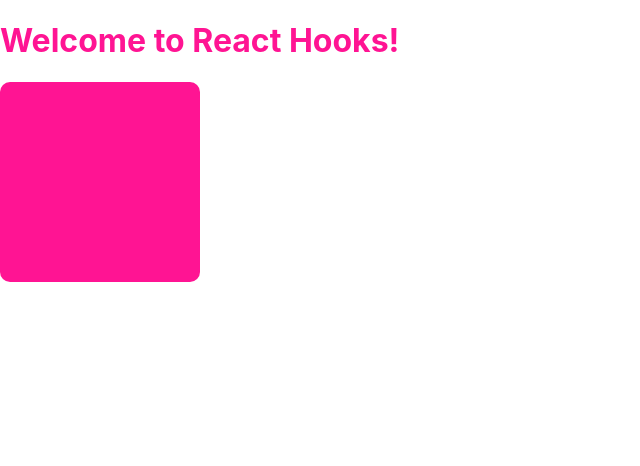
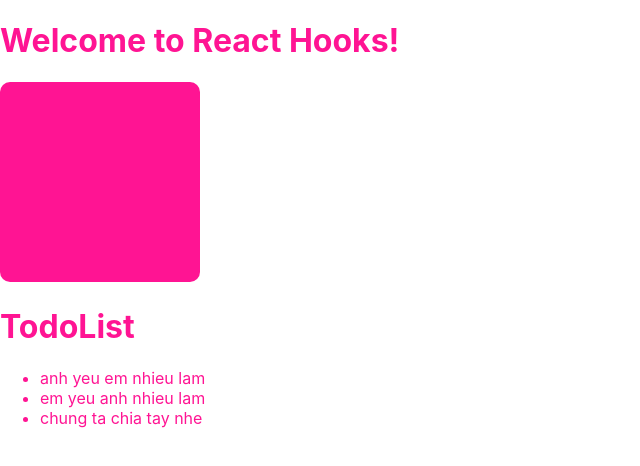
Before and after one commit to thuccv98/react-hooks-basic, a React (Create React App) app: page / in a window 1280 px wide. Shown: the top 466 px of the page, without its empty margins (0-640 px from the left). Built offline with nearby package versions, Linux system fonts and the light colour scheme.

Commit message:
practice todo-list with hooks

```diff
--- a/package.json
+++ b/package.json
@@ -7,6 +7,7 @@
     "@testing-library/react": "^11.1.0",
     "@testing-library/user-event": "^12.1.10",
     "node-sass": "4.14.1",
+    "prop-types": "^15.7.2",
     "react": "^17.0.2",
     "react-dom": "^17.0.2",
     "react-scripts": "4.0.3",
--- a/src/App.js
+++ b/src/App.js
@@ -1,12 +1,33 @@
 import './App.scss';
 import ColorBox from './components/ColorBox';
+import TodoList from './components/TodoList';
+import { useState } from 'react';
 
 function App() {
+  const [todoList, setTodoList] = useState([
+    { id: 1, title: 'anh yeu em nhieu lam'},
+    { id: 2, title: 'em yeu anh nhieu lam'},
+    { id: 3, title: 'chung ta chia tay nhe'}
+  ]);
+
+  function handleTodoClick(todo) {
+    console.log(todo);
+    const index = todoList.findIndex(x => x.id === todo.id);
+    if (index < 0) return;
+
+    const newTodoList = [...todoList];
+    newTodoList.splice(index, 1);
+    setTodoList(newTodoList);
+  }
+
   return (
     <div className="app">
       <h1>Welcome to React Hooks!</h1>
 
       <ColorBox />
+      <h1>TodoList</h1>
+
+      <TodoList todos={todoList} onTodoClick={handleTodoClick} />
     </div>
   );
 }
--- /dev/null
+++ b/src/components/TodoList/index.jsx
@@ -0,0 +1,35 @@
+import PropTypes from 'prop-types';
+
+TodoList.propTypes = {
+  todo: PropTypes.array,
+  onTodoClick: PropTypes.func
+};
+TodoList.defaultProps = {
+  todos: [],
+  onTodoClick: null
+};
+
+function TodoList(props) {
+  const { todos, onTodoClick } = props;
+
+  function handleClick(todo) {
+    if (onTodoClick) {
+      onTodoClick(todo);
+    }
+  }
+
+  return (
+    <ul className="todo-list">
+      {todos.map(todo => (
+        <li
+          key={todo.id}
+          onClick={() => handleClick(todo)}
+        >
+          {todo.title}
+        </li>
+      ))}
+    </ul>
+  );
+}
+
+export default TodoList;
```
Also changed, not shown: 1 other file (tests, documents, lock files or other folders).
